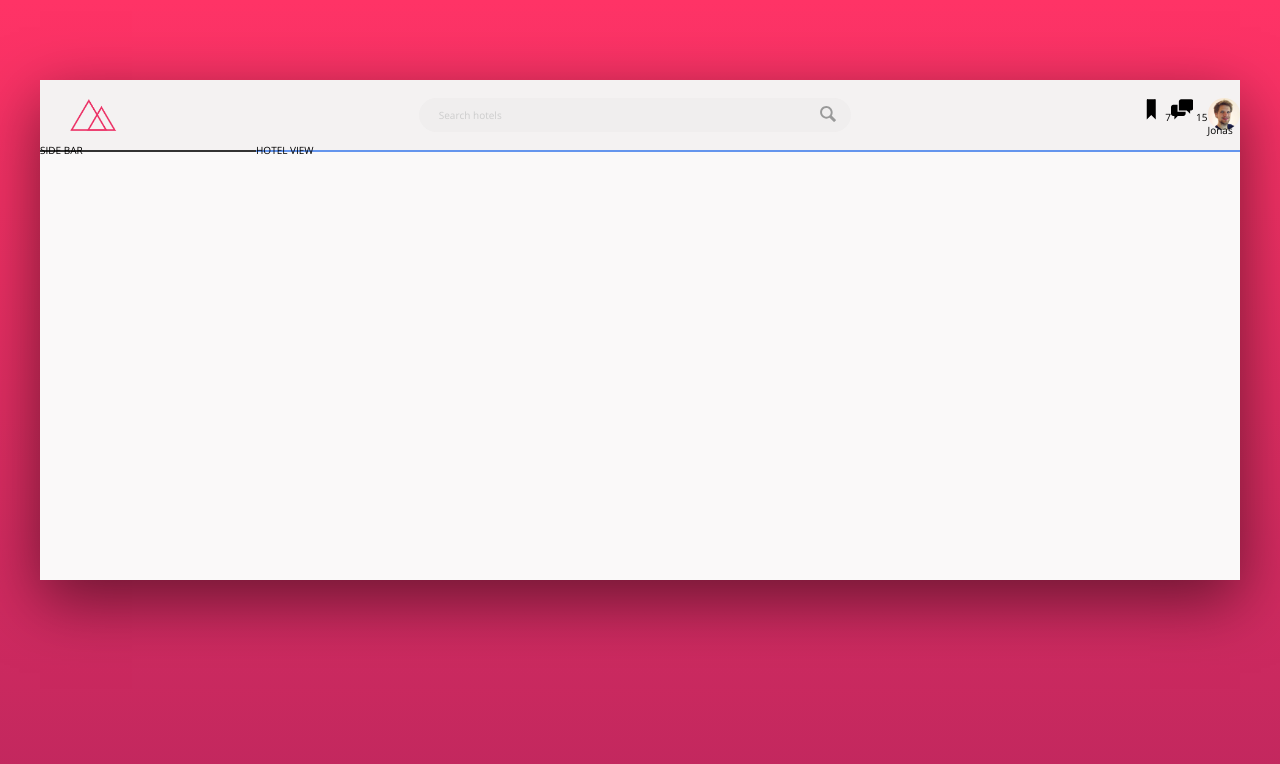
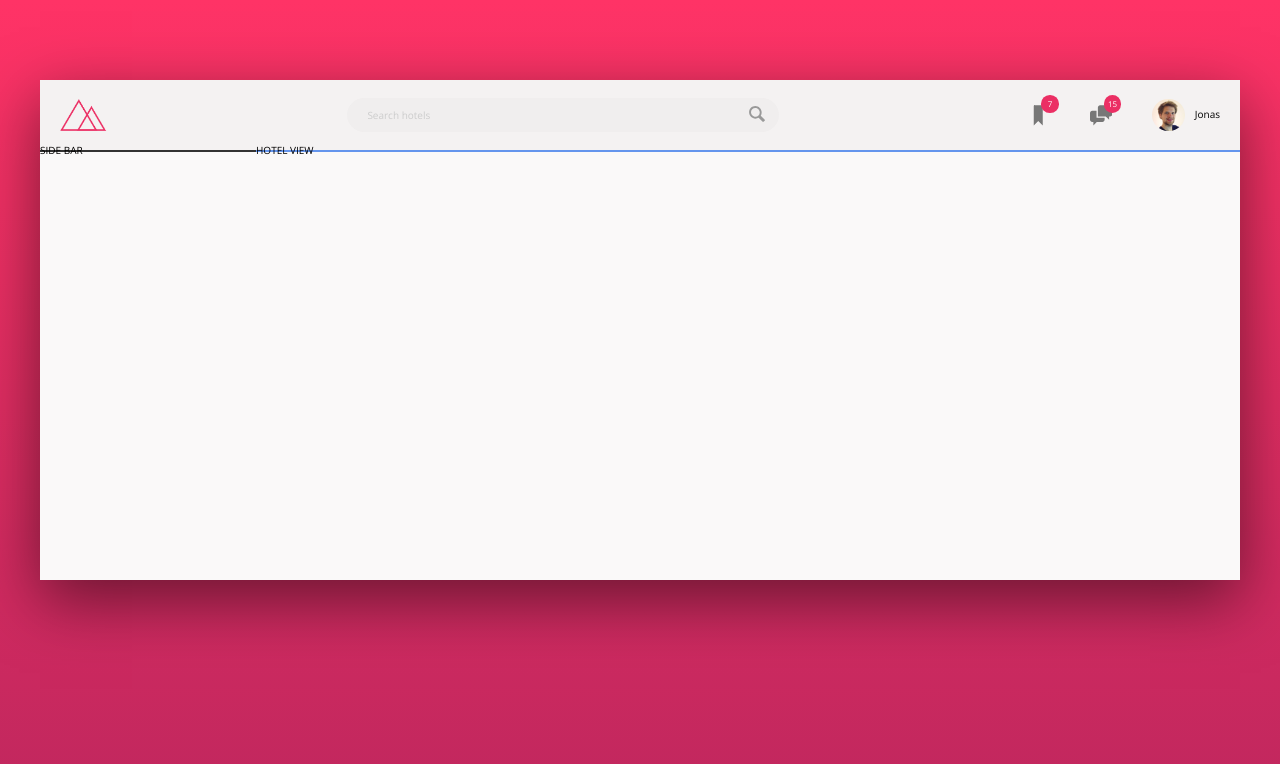
Before and after one commit to adamsJS23/trillo, a website: page index.html in a window 1280 px wide. Drawn offline with nearby package versions, Linux system fonts and the light colour scheme.

Commit message:
built the header

```diff
--- a/sass/_components.scss
+++ b/sass/_components.scss
@@ -1,20 +1,20 @@
 //////////////////////////////////
 /// LOGO
 
-.logo{
+.logo {
   height: 3.25rem;
-  margin-left:3rem ;
+  margin-left: 2rem;
 }
 
 /////////////////////////////////
 /// SEARCH
-.search{
+.search {
   flex: 0 0 40%;
   display: flex;
   justify-content: center;
   align-items: center;
 
-  &__input{
+  &__input {
     font-family: inherit;
     font-size: inherit;
     color: inherit;
@@ -23,39 +23,39 @@
     padding: 1rem 2rem;
     border-radius: 100vmax;
     width: 90%;
-    transition: width .4s ease;
+    transition: width 0.4s ease;
     margin-right: -3.25rem;
     z-index: 1;
-    &:focus{
+    &:focus {
       width: 100%;
       outline: none;
       background-color: var(--color-grey-light-4);
     }
 
-    &::-webkit-input-placeholder{
+    &::-webkit-input-placeholder {
       font-weight: 100;
       font-size: inherit;
       color: var(--color-grey-light-4);
     }
   }
 
-  &__input:focus+&__button{
-    background-color: var(--color-grey-light-4);;
+  &__input:focus + &__button {
+    background-color: var(--color-grey-light-4);
   }
 
-  &__button{
-    border:none;
+  &__button {
+    border: none;
     background-color: var(--color-grey-light-3);
     z-index: 2;
-    &:focus{
+    &:focus {
       outline: none;
     }
 
-    &:active{
+    &:active {
       transform: translateY(2px);
     }
   }
-  &__icon{
+  &__icon {
     height: 2rem;
     width: 2rem;
     fill: var(--color-grey-dark-3);
@@ -65,23 +65,53 @@
 
 /////////////////////////////////
 /// USER NAVIGATION
-.user-nav{
+.user-nav {
   display: flex;
-  &__icon-box{}
-  &__icon{
+  // background-color: cornflowerblue;
+  align-items: center;
+  align-self: stretch;
+
+  & > * {
+    padding: 0 2rem;
+    cursor: pointer;
+    height: 100%;
+    display: flex;
+    align-items: center;
+  }
+
+  & > *:hover {
+    background-color: var(--color-grey-light-4);
+  }
+  &__icon-box {
+    position: relative;
+  }
+
+  &__icon {
     height: 2.25rem;
     width: 2.25rem;
+    fill: var(--color-grey-dark-2);
   }
-  &__notification{}
-  &__user{
+  &__notification {
+    font-size:.8rem ;
+    height: 1.75rem;
+    width: 1.75rem;
+    border-radius: 50%;
+    background-color: var(--color-primary);
+    color: var(--color-white);
+
     display: flex;
-    flex-direction: column;
+    align-items: center;
+    justify-content: center;
+
+    position: absolute;
+    top: 1.5rem;
+    right: 1.1rem;
   }
-  &__user-photo{
 
-    height:3.25rem ;
+  &__user-photo {
+    height: 3.25rem;
     border-radius: 50%;
+    margin-right: 1rem;
   }
-  &__user-name{
-  }
+
 }
```
Also changed, not shown: css/style.css.
